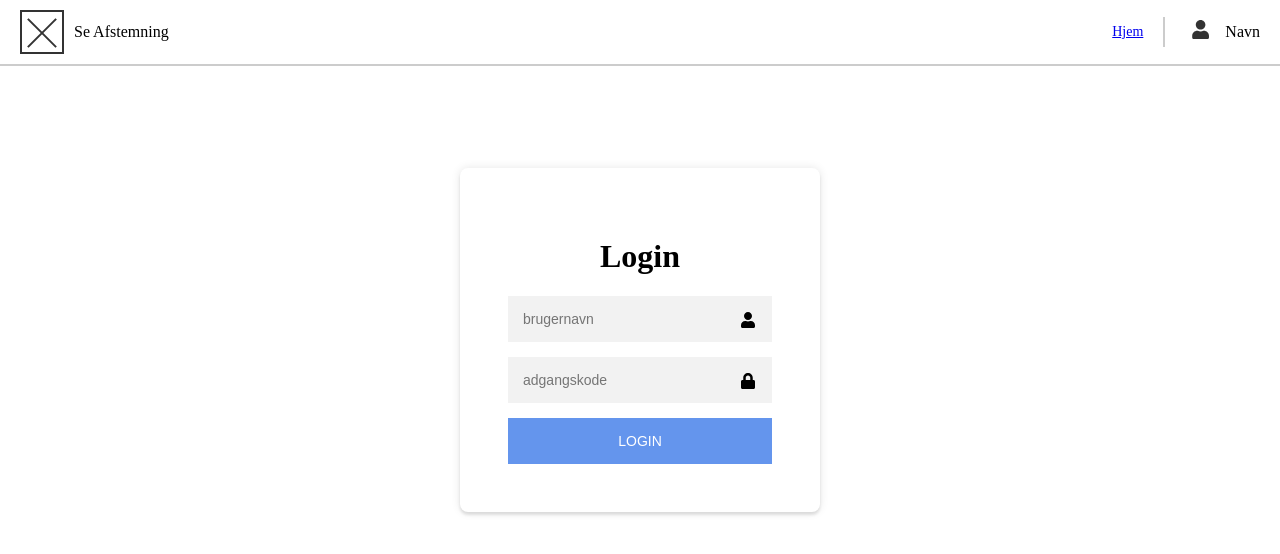
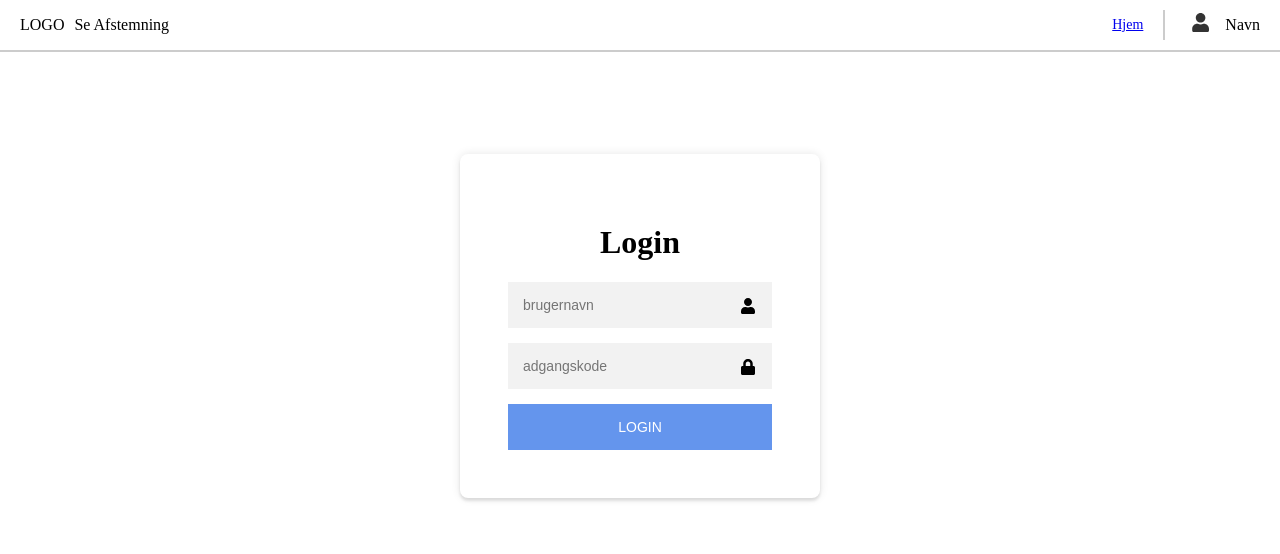
Before and after one commit to cs-26-dat-2-01/Stemmesystem, a React (Vite) app: page / in a window 1280 px wide. Shown: the top 554 px of the page. Built offline with nearby package versions, Linux system fonts and the light colour scheme.

Commit message:
removed unused import

```diff
--- a/client_src/components/NavBar.css
+++ b/client_src/components/NavBar.css
@@ -61,35 +61,3 @@
     transform: scale(1.2);
   }
 }
-
-/* Placeholder box */
-.placeholder-box {
-  width: 40px;
-  height: 40px;
-  border: 2px solid #333;
-  position: relative;
-}
-
-.placeholder-box.small {
-  width: 30px;
-  height: 30px;
-}
-
-.placeholder-box::before,
-.placeholder-box::after {
-  content: "";
-  position: absolute;
-  width: 100%;
-  height: 2px;
-  background: #333;
-  top: 50%;
-  left: 0;
-}
-
-.placeholder-box::before {
-  transform: rotate(45deg);
-}
-
-.placeholder-box::after {
-  transform: rotate(-45deg);
-}
--- a/client_src/components/NavBar.tsx
+++ b/client_src/components/NavBar.tsx
@@ -1,4 +1,3 @@
-import React from "react";
 import "./NavBar.css";
 import {FaUser} from "react-icons/fa";
 
@@ -6,7 +5,7 @@ function NavBar() {
   return (
     <header className="navbar">
       <div className="nav-left">
-        <div className="placeholder-box"></div>
+        <div className="nav-logo">LOGO</div>
         <span className="title">Se Afstemning</span>
       </div>
 
```
